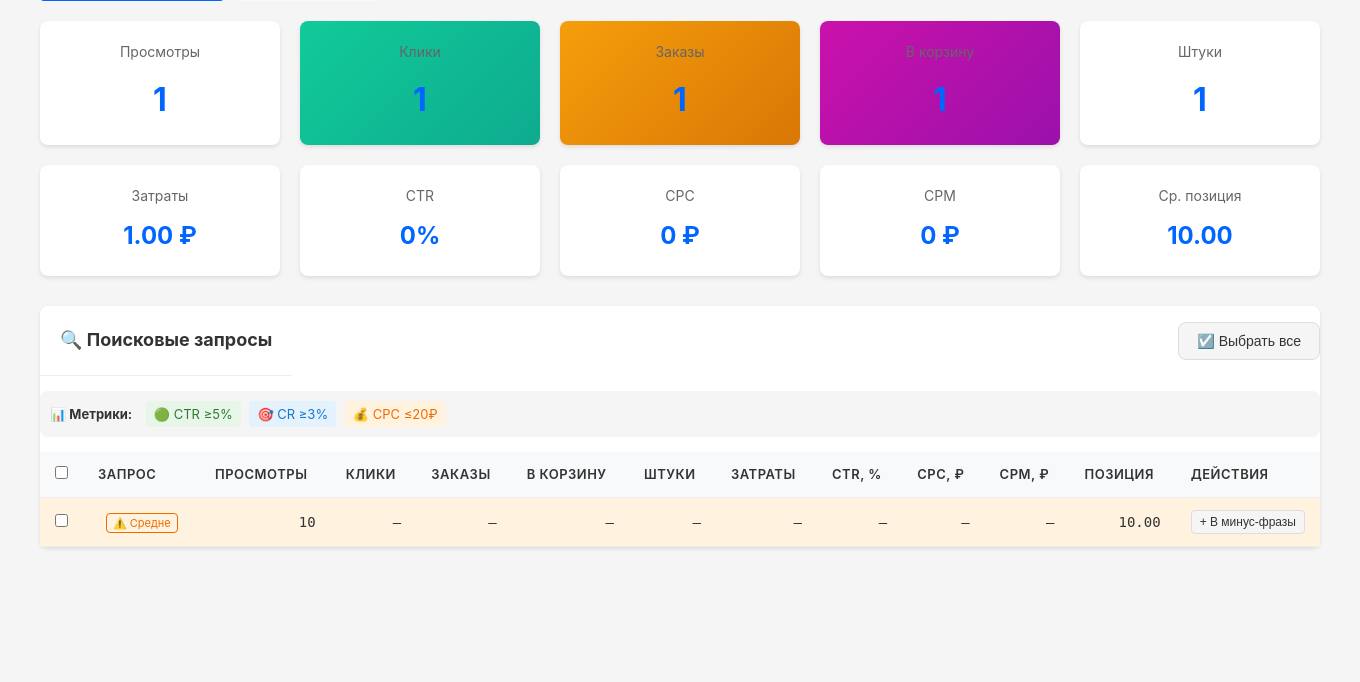
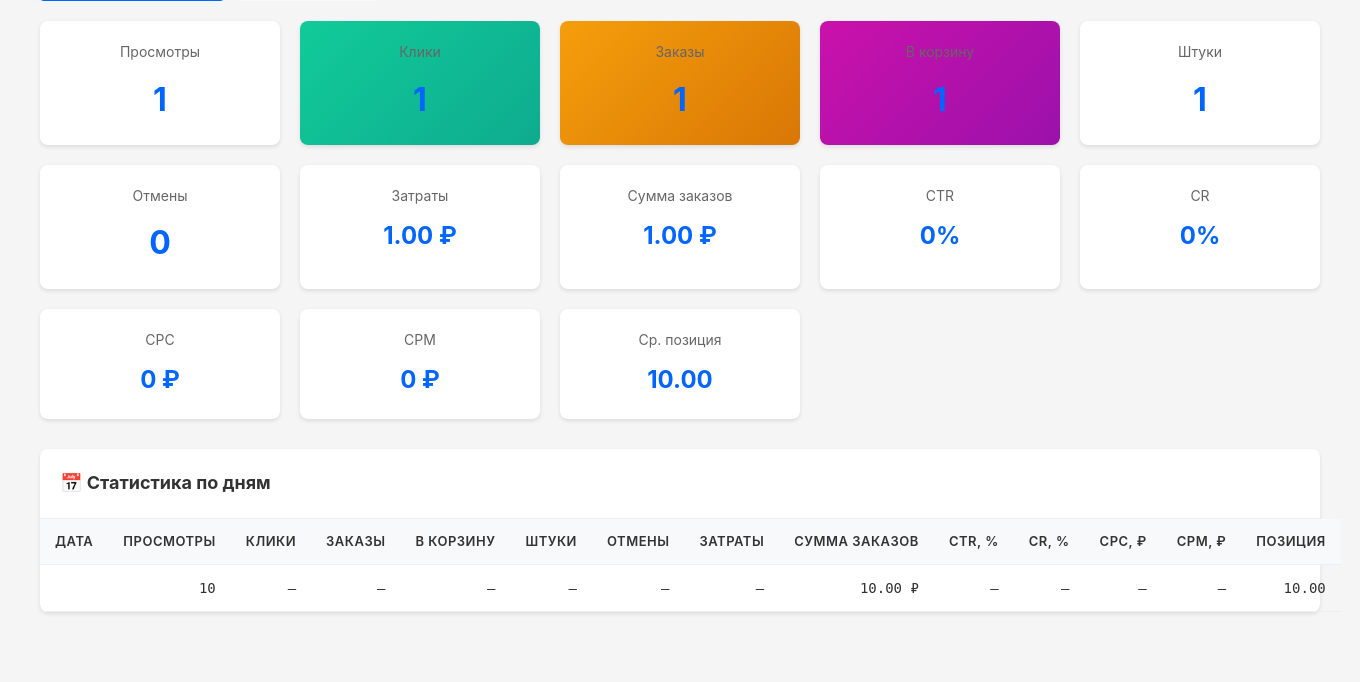
Before and after one commit to grackhack/FastAPiPromotion, a Python web app: template wb_promotion_app/templates/stats-campaign.html in a window 1360 px wide. Shown: the part 370-1052 px from the top of the page. Before the commit the page ends 919 px from the top, so only its background shows below. Run offline with Jinja, Linux system fonts and the light colour scheme; the template is opened without the code that fills it: most values are stand-ins (such as "Sample title", 1, 10 or a date in 2020).

Commit message:
feat: полная статистика выводит все данные из API /adv/v3/fullstats

```diff
--- a/wb_promotion_app/templates/stats-campaign.html
+++ b/wb_promotion_app/templates/stats-campaign.html
@@ -215,12 +215,24 @@
                     <div class="value">{{ "{:,}".format(stats.total_shks) if stats.total_shks else '0' }}</div>
                 </div>
                 <div class="stat-card">
+                    <h3>Отмены</h3>
+                    <div class="value">{{ "{:,}".format(stats.total_canceled) if stats.total_canceled else '0' }}</div>
+                </div>
+                <div class="stat-card">
                     <h3>Затраты</h3>
                     <div class="value small">{{ "{:,.2f} ₽".format(stats.total_spend) if stats.total_spend else '0 ₽' }}</div>
                 </div>
                 <div class="stat-card">
+                    <h3>Сумма заказов</h3>
+                    <div class="value small">{{ "{:,.2f} ₽".format(stats.total_sum_price) if stats.total_sum_price else '0 ₽' }}</div>
+                </div>
+                <div class="stat-card">
                     <h3>CTR</h3>
                     <div class="value small">{{ "{:.2f}%".format(stats.ctr) if stats.ctr else '0%' }}</div>
+                </div>
+                <div class="stat-card">
+                    <h3>CR</h3>
+                    <div class="value small">{{ "{:.2f}%".format(stats.cr) if stats.cr else '0%' }}</div>
                 </div>
                 <div class="stat-card">
                     <h3>CPC</h3>
@@ -236,137 +248,50 @@
                 </div>
             </div>
 
-            <!-- Статистика по запросам -->
+            <!-- Статистика по дням -->
             <div class="stats-section">
-                <div style="display: flex; justify-content: space-between; align-items: center; margin-bottom: 15px;">
-                    <h2 style="margin: 0;">🔍 Поисковые запросы</h2>
-                    <div style="display: flex; gap: 10px; align-items: center;">
-                        <button id="addSelectedBtn" class="btn btn-primary" style="display: none;" onclick="addSelectedToMinus()">
-                            ➕ Добавить выбранные (<span id="selectedCount">0</span>)
-                        </button>
-                        <button id="selectAllBtn" class="btn btn-secondary" onclick="toggleSelectAll()">
-                            ☑️ Выбрать все
-                        </button>
-                    </div>
-                </div>
-                <div style="margin-bottom: 15px; padding: 10px; background: #f5f5f5; border-radius: 8px; font-size: 13px;">
-                    <strong>📊 Метрики:</strong>
-                    <span style="display: inline-block; margin-left: 10px; padding: 3px 8px; background: #e8f5e9; color: #2e7d32; border-radius: 4px;">🟢 CTR ≥5%</span>
-                    <span style="display: inline-block; margin-left: 5px; padding: 3px 8px; background: #e3f2fd; color: #1976d2; border-radius: 4px;">🎯 CR ≥3%</span>
-                    <span style="display: inline-block; margin-left: 5px; padding: 3px 8px; background: #fff3e0; color: #ef6c00; border-radius: 4px;">💰 CPC ≤20₽</span>
-                </div>
+                <h2 style="margin: 0; padding: 20px; border-bottom: 1px solid #eee;">📅 Статистика по дням</h2>
                 <table class="stats-table">
                     <thead>
                         <tr>
-                            <th style="width: 40px;">
-                                <input type="checkbox" id="selectAllCheckbox" onchange="toggleSelectAll()" style="cursor: pointer;">
-                            </th>
-                            <th>Запрос</th>
+                            <th>Дата</th>
                             <th class="number">Просмотры</th>
                             <th class="number">Клики</th>
                             <th class="number">Заказы</th>
                             <th class="number">В корзину</th>
                             <th class="number">Штуки</th>
+                            <th class="number">Отмены</th>
                             <th class="number">Затраты</th>
+                            <th class="number">Сумма заказов</th>
                             <th class="number">CTR, %</th>
+                            <th class="number">CR, %</th>
                             <th class="number">CPC, ₽</th>
                             <th class="number">CPM, ₽</th>
                             <th class="number">Позиция</th>
-                            <th style="width: 120px;">Действия</th>
                         </tr>
                     </thead>
                     <tbody>
-                        {% for item in stats.days %}
-                        {% set is_minus = item.query in minus_phrases %}
-
-                        {# Расчёт метрик #}
-                        {% set ctr_val = item.ctr if item.ctr else 0 %}
-                        {% set cpc_val = item.cpc if item.cpc else 0 %}
-                        {% set cr_val = (item.orders / item.clicks * 100) if (item.clicks and item.clicks > 0 and item.orders and item.orders > 0) else 0 %}
-
-                        {# Оценка CTR #}
-                        {% if ctr_val >= 5 %}
-                            {% set ctr_good = true %}
+                        {% for day in stats.days %}
+                        <tr>
+                            <td>{{ day.query }}</td>
+                            <td class="number">{{ "{:,}".format(day.views) if day.views else '—' }}</td>
+                            <td class="number">{{ "{:,}".format(day.clicks) if day.clicks else '—' }}</td>
+                            <td class="number">{{ "{:,}".format(day.orders) if day.orders else '—' }}</td>
+                            <td class="number">{{ "{:,}".format(day.atbs) if day.atbs else '—' }}</td>
+                            <td class="number">{{ "{:,}".format(day.shks) if day.shks else '—' }}</td>
+                            <td class="number">{{ "{:,}".format(day.canceled) if day.canceled else '—' }}</td>
+                            <td class="number">{{ "{:,.2f} ₽".format(day.spend) if day.spend else '—' }}</td>
+                            <td class="number">{{ "{:,.2f} ₽".format(day.sum_price) if day.sum_price else '—' }}</td>
+                            <td class="number">{{ "{:.2f}".format(day.ctr) if day.ctr else '—' }}</td>
+                            <td class="number">{{ "{:.2f}".format(day.cr) if day.cr else '—' }}</td>
+                            <td class="number">{{ "{:.2f}".format(day.cpc) if day.cpc else '—' }}</td>
+                            <td class="number">{{ "{:.2f}".format(day.cpm) if day.cpm else '—' }}</td>
+                            <td class="number">{{ "{:.2f}".format(day.avg_pos) if day.avg_pos else '—' }}</td>
+                        </tr>
                         {% else %}
-                            {% set ctr_good = false %}
-                        {% endif %}
-
-                        {# Оценка CR #}
-                        {% if cr_val >= 3 %}
-                            {% set cr_good = true %}
-                        {% else %}
-                            {% set cr_good = false %}
-                        {% endif %}
-
-                        {# Оценка CPC #}
-                        {% if cpc_val <= 20 %}
-                            {% set cpc_good = true %}
-                        {% else %}
-                            {% set cpc_good = false %}
-                        {% endif %}
-
-                        {# Комплексная оценка #}
-                        {% set good_count = 0 %}
-                        {% if ctr_good %}{% set good_count = good_count + 1 %}{% endif %}
-                        {% if cr_good %}{% set good_count = good_count + 1 %}{% endif %}
-                        {% if cpc_good %}{% set good_count = good_count + 1 %}{% endif %}
-
-                        {# Определение цвета и метки #}
-                        {% if good_count >= 3 %}
-                            {% set eff_color = '#e8f5e9' %}
-                            {% set eff_label = '✅ Отлично' %}
-                            {% set eff_text = '#2e7d32' %}
-                        {% elif good_count >= 2 %}
-                            {% set eff_color = '#f1f8e9' %}
-                            {% set eff_label = '👍 Хорошо' %}
-                            {% set eff_text = '#558b2f' %}
-                        {% elif good_count >= 1 %}
-                            {% set eff_color = '#fff3e0' %}
-                            {% set eff_label = '⚠️ Средне' %}
-                            {% set eff_text = '#ef6c00' %}
-                        {% else %}
-                            {% set eff_color = '#ffebee' %}
-                            {% set eff_label = '❌ Плохо' %}
-                            {% set eff_text = '#c62828' %}
-                        {% endif %}
-
-                        <tr class="{{ 'minus-phrase-row' if is_minus else '' }}"
-                            data-query="{{ item.query }}"
-                            style="{{ 'background-color: ' + eff_color + ' !important;' if not is_minus else '' }}">
-                            <td>
-                                {% if not is_minus %}
-                                <input type="checkbox" class="query-checkbox" data-query="{{ item.query }}" style="cursor: pointer;">
-                                {% endif %}
-                            </td>
-                            <td>
-                                {{ item.query }}
-                                {% if is_minus %}
-                                <span style="color: #d32f2f; font-size: 12px; margin-left: 5px;">🚫 В минусах</span>
-                                {% endif %}
-                                <span style="font-size: 11px; color: {{ eff_text }}; margin-left: 8px; padding: 2px 6px; background: {{ eff_color }}; border-radius: 4px; border: 1px solid {{ eff_text }};" title="CTR: {{ '✓' if ctr_good else '✗' }}, CR: {{ '✓' if cr_good else '✗' }}, CPC: {{ '✓' if cpc_good else '✗' }}">
-                                    {{ eff_label }}
-                                </span>
-                            </td>
-                            <td class="number">{{ "{:,}".format(item.views) if item.views else '—' }}</td>
-                            <td class="number">{{ "{:,}".format(item.clicks) if item.clicks else '—' }}</td>
-                            <td class="number">{{ "{:,}".format(item.orders) if item.orders else '—' }}</td>
-                            <td class="number">{{ "{:,}".format(item.atbs) if item.atbs else '—' }}</td>
-                            <td class="number">{{ "{:,}".format(item.shks) if item.shks else '—' }}</td>
-                            <td class="number">{{ "{:.2f} ₽".format(item.spend) if item.spend else '—' }}</td>
-                            <td class="number">{{ "{:.2f}".format(item.ctr) if item.ctr else '—' }}</td>
-                            <td class="number">{{ "{:.2f}".format(item.cpc) if item.cpc else '—' }}</td>
-                            <td class="number">{{ "{:.2f}".format(item.cpm) if item.cpm else '—' }}</td>
-                            <td class="number">{{ "{:.2f}".format(item.avg_pos) if item.avg_pos else '—' }}</td>
-                            <td>
-                                {% if is_minus %}
-                                <button class="btn btn-sm btn-danger" onclick="removeFromMinus('{{ item.query }}')">
-                                    Удалить из минус
-                                </button>
-                                {% else %}
-                                <button class="btn btn-sm btn-secondary" onclick="addToMinus('{{ item.query }}')">
-                                    + В минус-фразы
-                                </button>
-                                {% endif %}
+                        <tr>
+                            <td colspan="14" style="text-align: center; padding: 40px; color: #666;">
+                                Нет данных за выбранный период
                             </td>
                         </tr>
                         {% endfor %}
```
Also changed, not shown: wb_promotion_app/services/stats_service.py (+22 -0 lines).
